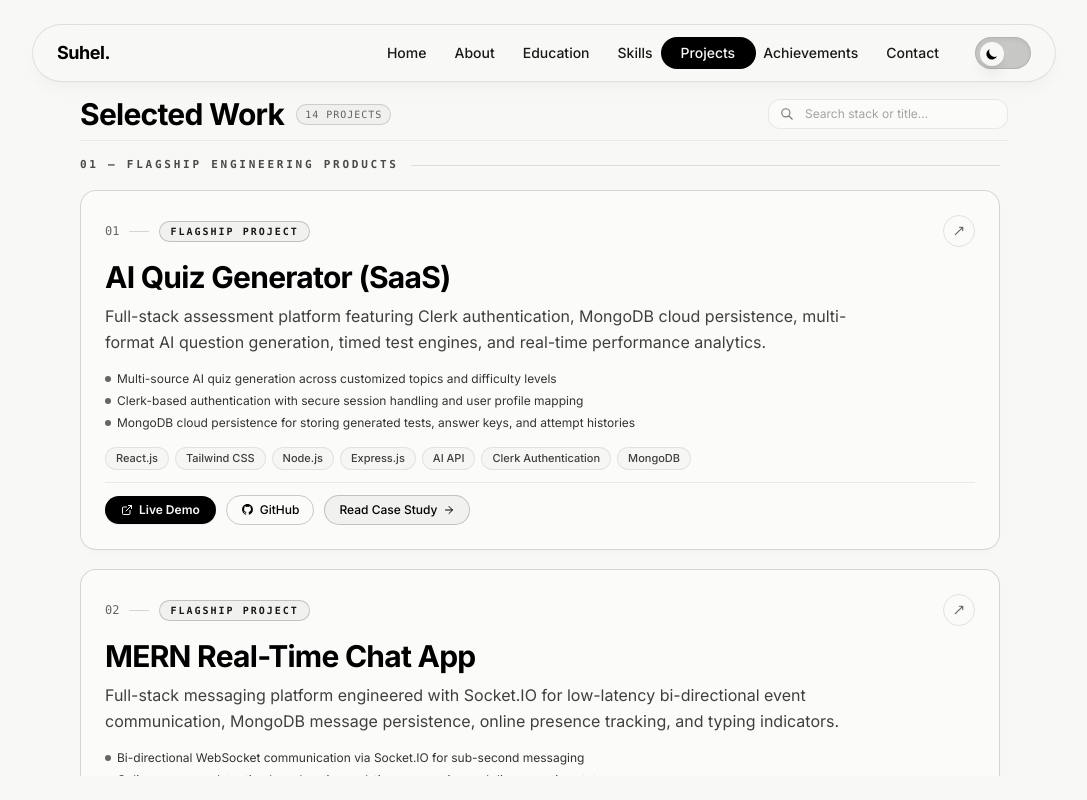
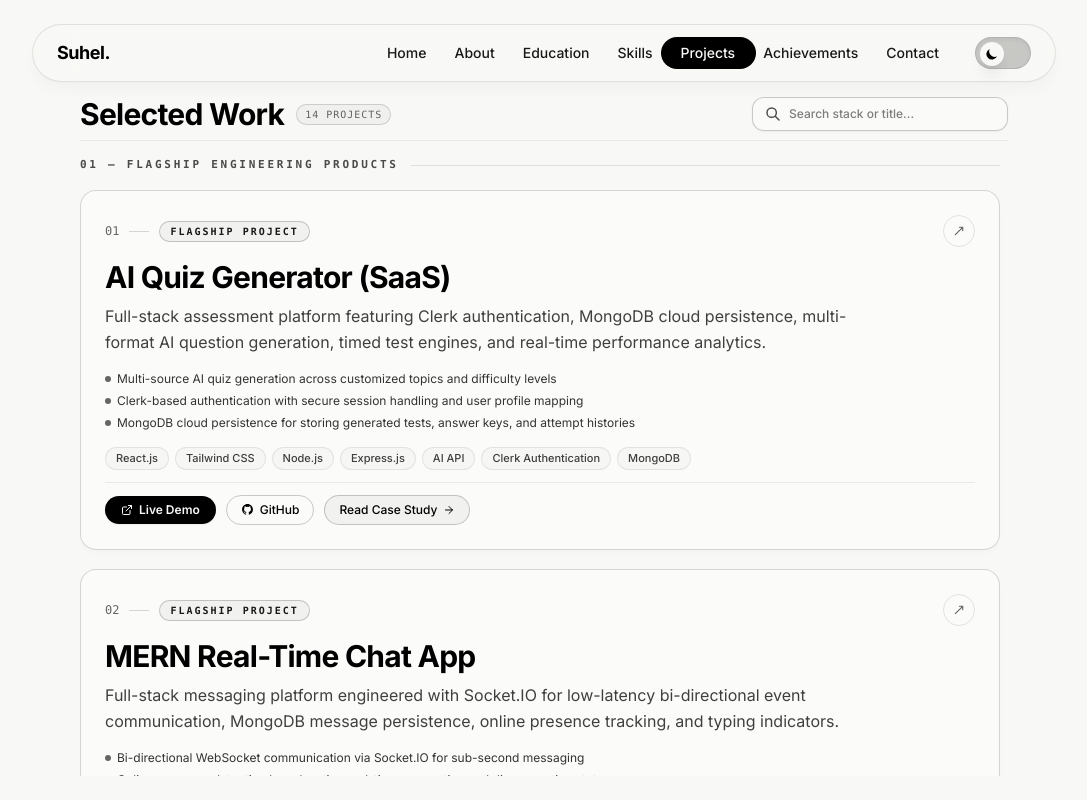
Before and after one commit to AmirCodes-786/suhel-portfolio, a React (Vite) app: page /projects in a window 1280 px wide. Shown: the whole page, without its empty margins (96-1183 px from the left). Built offline with nearby package versions, Linux system fonts and the light colour scheme.

Commit message:
style(projects): enhance search bar contrast, borders, and clear button

```diff
--- a/src/pages/Projects.jsx
+++ b/src/pages/Projects.jsx
@@ -197,19 +197,20 @@ export default function Projects() {
                         </span>
                     </div>
 
-                    {/* Compact Search Bar */}
+                    {/* Compact Search Bar with enhanced visibility */}
                     <motion.div
                         initial={{ opacity: 0, y: 15 }}
                         animate={{ opacity: 1, y: 0 }}
                         transition={{ delay: 0.3, duration: 0.5 }}
-                        className="relative w-full sm:w-60"
+                        className="relative w-full sm:w-64"
                     >
+                        <div className="relative flex items-center rounded-xl border border-dark/20 bg-card-bg/90 hover:border-dark/35 focus-within:border-dark/60 focus-within:ring-1 focus-within:ring-dark/20 shadow-xs transition-all duration-200">
                             <svg
-                            className="absolute left-3 top-1/2 -translate-y-1/2 w-3.5 h-3.5 text-dark/50 pointer-events-none"
+                                className="absolute left-3 w-4 h-4 text-dark/70 pointer-events-none"
                                 fill="none"
                                 viewBox="0 0 24 24"
                                 stroke="currentColor"
-                            strokeWidth={2}
+                                strokeWidth={2.2}
                             >
                                 <path strokeLinecap="round" strokeLinejoin="round" d="M21 21l-6-6m2-5a7 7 0 11-14 0 7 7 0 0114 0z" />
                             </svg>
@@ -218,8 +219,20 @@ export default function Projects() {
                                 value={search}
                                 onChange={(e) => setSearch(e.target.value)}
                                 placeholder="Search stack or title..."
-                            className="w-full pl-9 pr-3 py-1.5 text-xs bg-card-bg border border-dark/[0.08] rounded-xl text-dark placeholder-dark/35 outline-none focus:border-dark/25 focus:bg-card-hover transition-all duration-300"
+                                className="w-full pl-9 pr-8 py-2 text-xs font-medium text-dark placeholder-dark/50 bg-transparent outline-none"
                             />
+                            {search && (
+                                <button
+                                    onClick={() => setSearch("")}
+                                    className="absolute right-2.5 p-1 rounded-full text-dark/50 hover:text-dark hover:bg-dark/10 transition-colors"
+                                    aria-label="Clear search"
+                                >
+                                    <svg width="10" height="10" viewBox="0 0 12 12" fill="none" stroke="currentColor" strokeWidth="2" strokeLinecap="round">
+                                        <path d="M2 2l8 8M10 2L2 10" />
+                                    </svg>
+                                </button>
+                            )}
+                        </div>
                     </motion.div>
                 </div>
 
```
Lines whose indentation alone changed are shown as unchanged.
